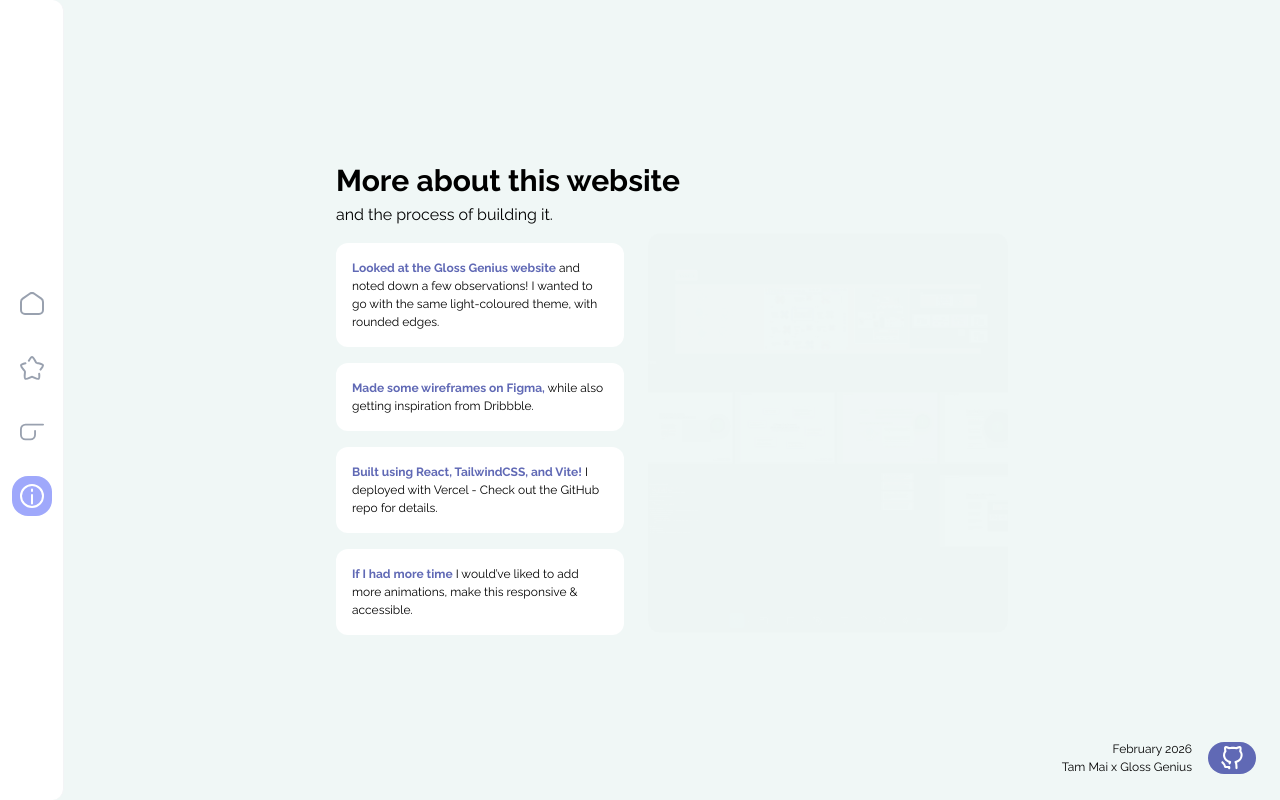
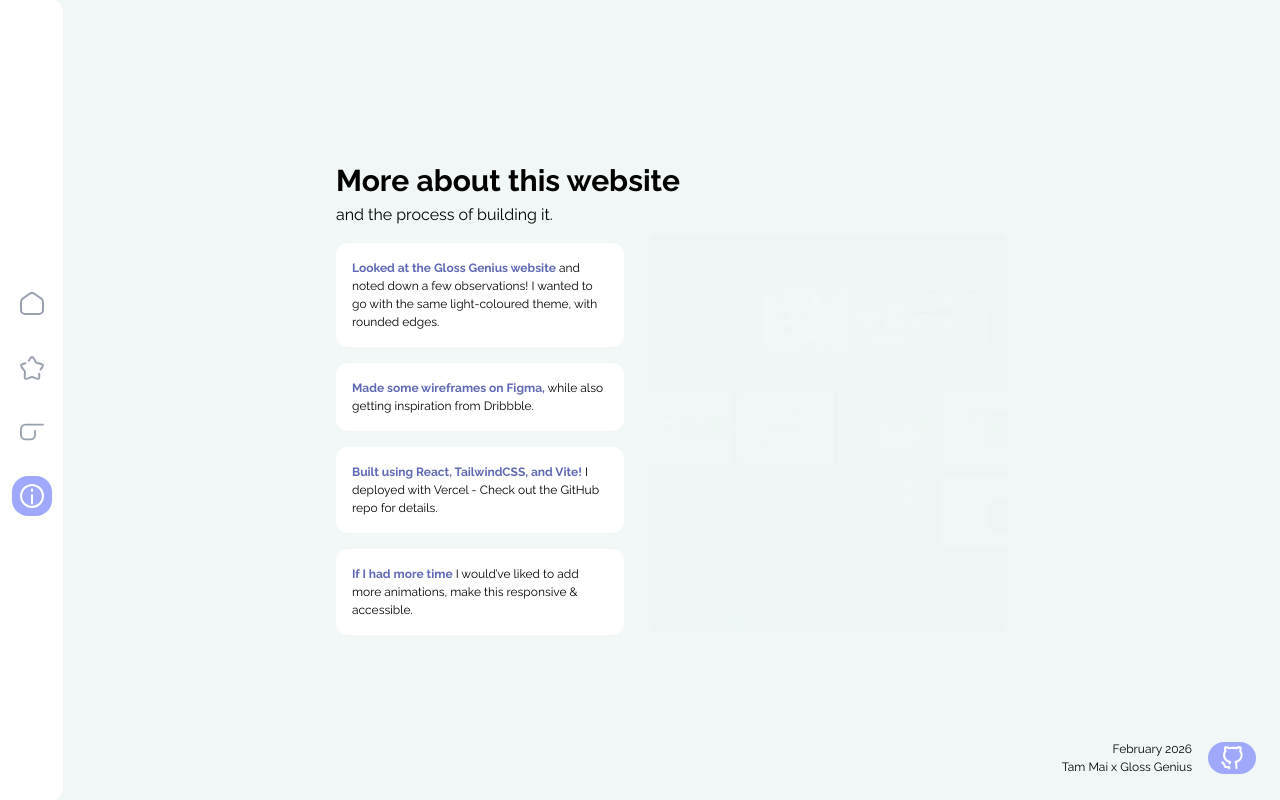
Before and after one commit to shuttlecodes/gloss-genius-site, a React (Vite) app: page /about in a window 1280 px wide. Built offline with nearby package versions, Linux system fonts and the light colour scheme.

Commit message:
footer color

```diff
--- a/src/components/Footer.tsx
+++ b/src/components/Footer.tsx
@@ -7,7 +7,7 @@
                 <p>February 2026</p>
                 <p>Tam Mai x Gloss Genius</p>
             </div>
-            <a href="https://github.com/shuttlecodes/gloss-genius-site" target="_blank" rel="noopener noreferrer" className="bg-purple rounded-2xl py-1 px-3 flex items-center justify-center text-white">
+            <a href="https://github.com/shuttlecodes/gloss-genius-site" target="_blank" rel="noopener noreferrer" className="bg-accent rounded-2xl py-1 px-3 flex items-center justify-center text-white">
                 <GitHubIcon />
             </a>
         </div>
```
